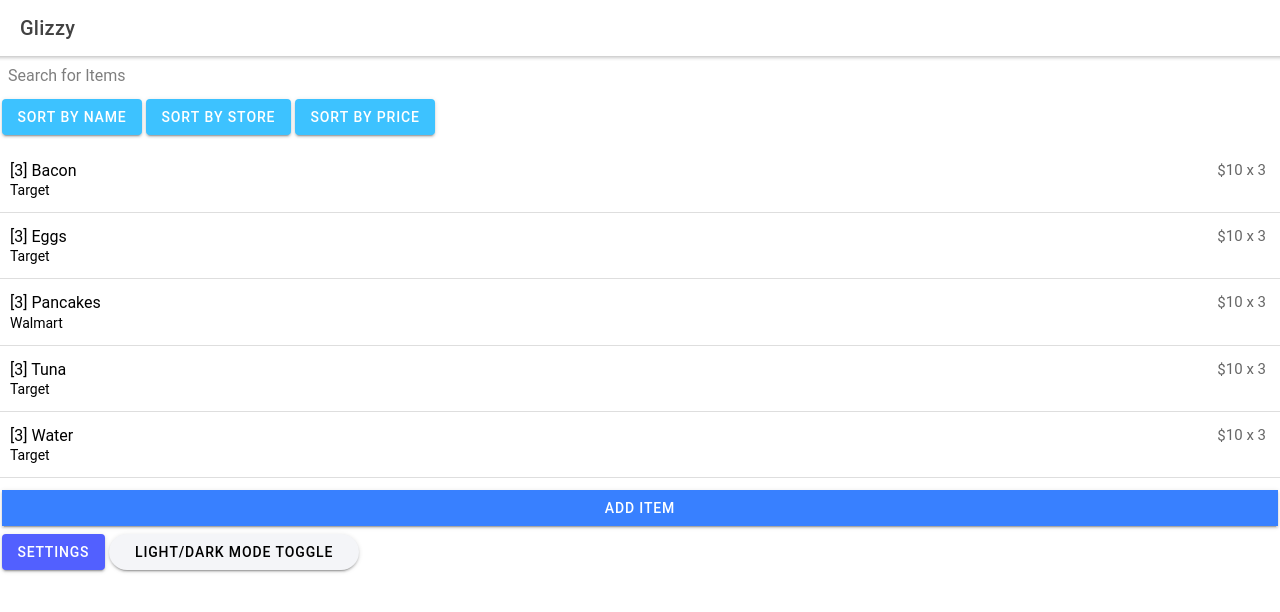
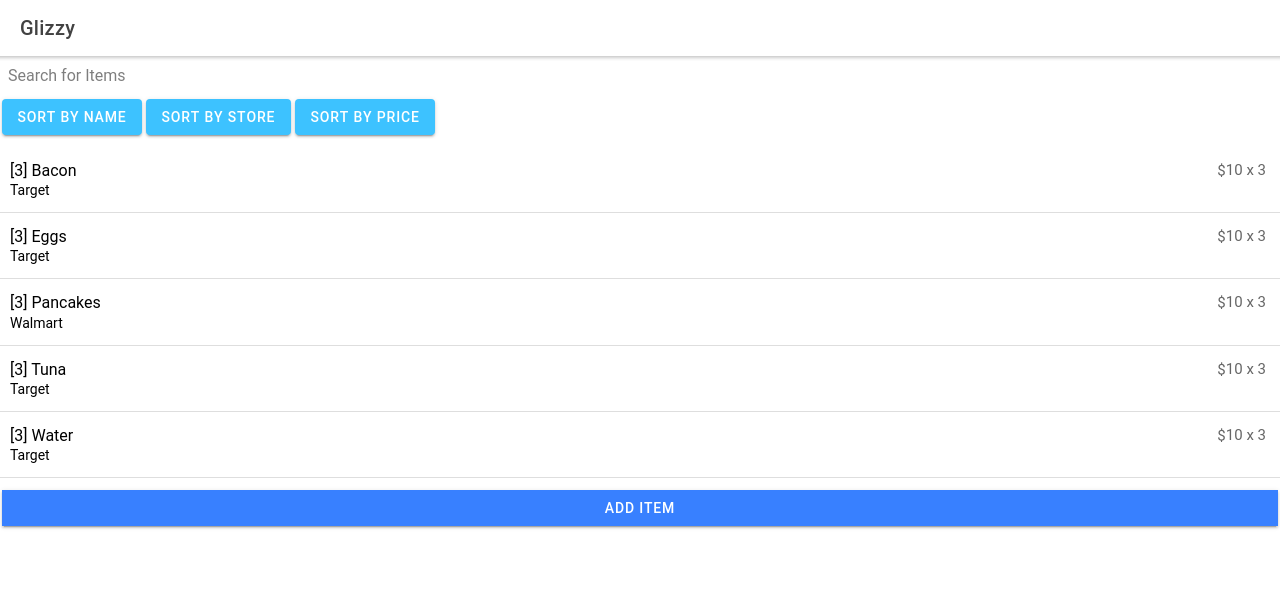
Before and after one commit to dane-rieber/glizzy, a React (Create React App) app in the folder client/: page /home in a window 1280 px wide. Shown: the top 612 px of the page. Built offline with nearby package versions, Linux system fonts and the light colour scheme; no server answers.

Commit message:
Update Home.tsx

```diff
--- a/client/src/pages/Home.tsx
+++ b/client/src/pages/Home.tsx
@@ -4,7 +4,6 @@ import React, { useState } from 'react';
 import { Message, getMessages } from '../data/messages';
 import {
   IonButton,
-  IonToggle,
   IonContent,
   IonHeader,
   IonInput,
@@ -101,10 +100,6 @@ const Home: React.FC = () => {
         </IonList>
 
         <IonButton color="primary" expand="full" href="#" onClick={add_item_onClick}>Add Item</IonButton>
-
-        <IonButton color="tertiary" href="#" onClick={settings_onClick}>Settings</IonButton>
-
-        <IonButton color="light" shape="round" href="#" onClick={light_dark_button_onClick}>Light/Dark Mode Toggle</IonButton>
       </IonContent>
     </IonPage>
   );
```
